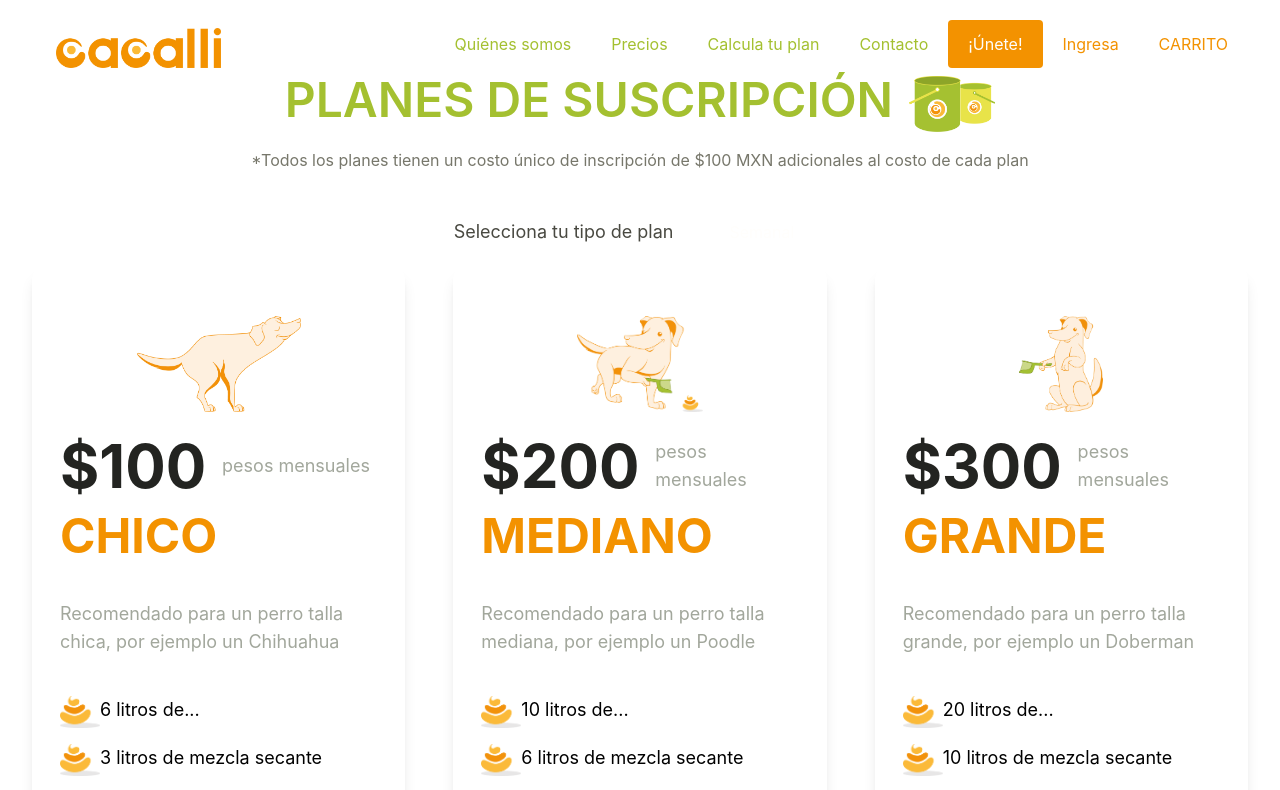
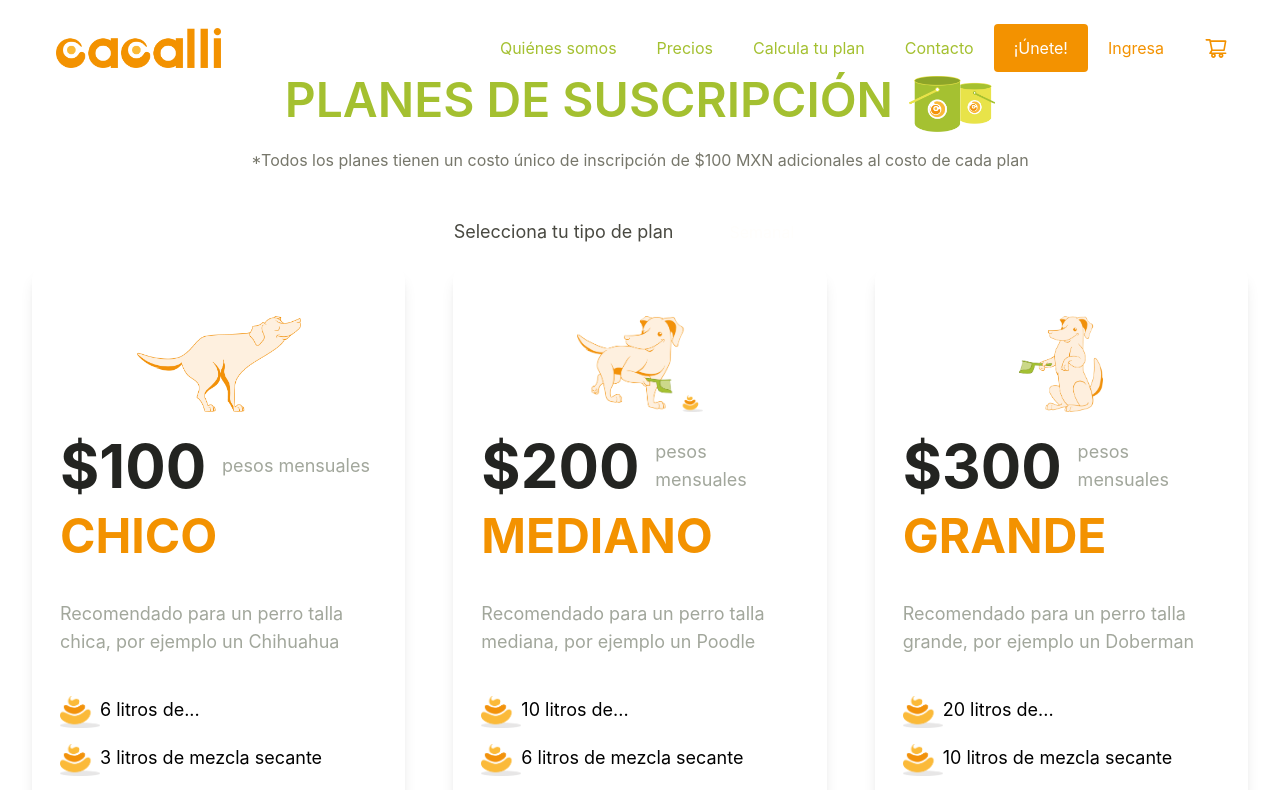
Before and after one commit to Cacalli/cacalli-frontend, a React (Create React App) app: page /plan-suscripcion in a window 1280 px wide. Shown: the top 790 px of the page. Built offline with nearby package versions, Linux system fonts and the light colour scheme.

Commit message:
flag function added to Subscription plan

```diff
--- a/src/components/Header.js
+++ b/src/components/Header.js
@@ -1,27 +1,38 @@
-import Button from "./Button/Button"
-import {Link, NavLink} from "react-router-dom"
+import Button from "./Button/Button";
+import { Link, NavLink } from "react-router-dom";
+import { AiOutlineShoppingCart } from "react-icons/ai";
 
-export default function Header(){
-    return(
+export default function Header() {
+  return (
     <header className="flex justify-between mt-5">
       <div className="px-14 md:flex-none flex-1">
         <Link to="/">
-            <img className="w-30 h-14 py-2 md:mx-0 mx-auto" src="/assets/cacalliName.png"/>
+          <img
+            className="w-30 h-14 py-2 md:mx-0 mx-auto"
+            src="/assets/cacalliName.png"
+          />
         </Link>
       </div>
-                <nav className="md:flex hidden mx-8">
-
+      <nav className="md:flex hidden mx-8 items-center">
         <Link to="quienes-somos">
-                    <Button variant="secondary" inverse>Quiénes somos</Button>
+          <Button variant="secondary" inverse>
+            Quiénes somos
+          </Button>
         </Link>
         <Link to="plan-suscripcion">
-                    <Button variant="secondary" inverse>Precios</Button>
+          <Button variant="secondary" inverse>
+            Precios
+          </Button>
         </Link>
         <Link to="calcula-plan">
-                    <Button variant="secondary" inverse>Calcula tu plan</Button>
+          <Button variant="secondary" inverse>
+            Calcula tu plan
+          </Button>
         </Link>
         <Link to="contacto">
-                    <Button variant="secondary" inverse>Contacto</Button>
+          <Button variant="secondary" inverse>
+            Contacto
+          </Button>
         </Link>
         <NavLink to="unete">
           <Button variant="primary">¡Únete!</Button>
@@ -30,10 +41,11 @@ export default function Header(){
           <Button variant="secondary">Ingresa</Button>
         </NavLink>
         <NavLink to="carrito">
-                    <Button variant="secondary">CARRITO</Button>
+          <Button variant="secondary">
+            <AiOutlineShoppingCart size="1.5em" />
+          </Button>
         </NavLink>
       </nav>
-
     </header>
-    )
+  );
 }
--- a/src/components/SubscriptionPlan/SubscriptionPlan.js
+++ b/src/components/SubscriptionPlan/SubscriptionPlan.js
@@ -8,6 +8,7 @@ export default function SubscriptionPlan(){
     // const {content} =useFetch("https://rickandmortyapi.com/api/character/?page=19")
     // console.log(content)
     const [cartItems,setCartItems] =useOutletContext([])
+    const [showFlag, setShowFlag]= useState(false)
     const onAddToCartClick=(size, price, inscriptionPrice)=>{
        const tempArray=[...cartItems]
        if(!tempArray.find(item=>item.price===price)){
@@ -22,8 +23,11 @@ export default function SubscriptionPlan(){
             tempArray[index] = {...tempArray[index], quantity: tempArray[index].quantity + 1}
        }
 
-console.log(tempArray)
        setCartItems(tempArray)
+       setShowFlag(true);
+       setTimeout(function() {
+            setShowFlag(false);
+        }, 5000);
     }
 
     return(
@@ -54,8 +58,10 @@ console.log(tempArray)
         <div className="text-xl flex justify-center">
             <p className="text-neutral-gray-two">¿Aún no sabes cuál seleccionar?</p>
             <p className="text-green-one pl-2">Calcula tu KKPAK ideal</p>
-        </div>v
-
+        </div>
+       <div className="fixed top-0 right-0">
+       {showFlag ? <div className="fixed top-0 right-0">FLAG</div> : null}
+       </div>
         </div>
     )
 }
```
Lines whose indentation alone changed are shown as unchanged.
